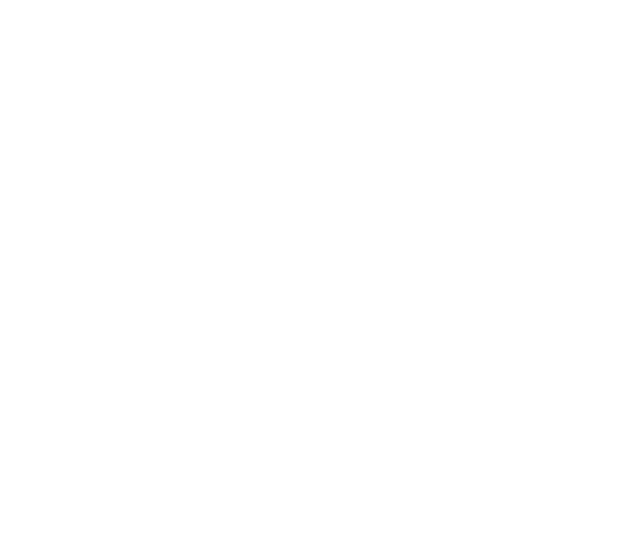
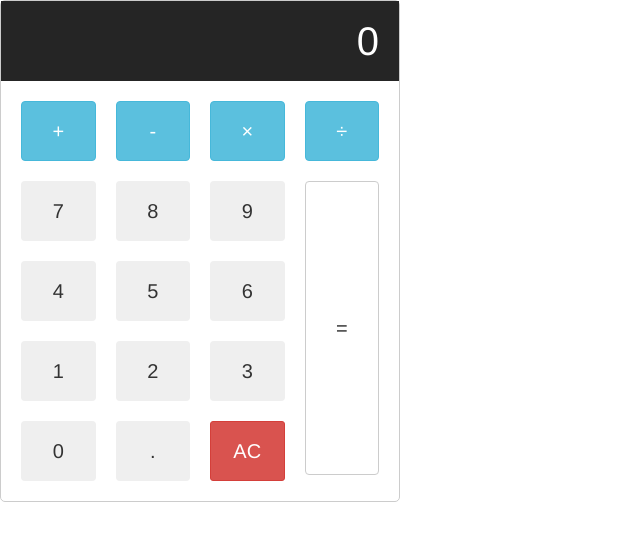
Before and after one commit to acebeR/angular13, an Angular app in the folder calculadora/: page / in a window 1280 px wide. Shown: the top 540 px of the page, without its empty margins (0-640 px from the left). Built offline with nearby package versions, Linux system fonts and the light colour scheme.

Commit message:
logica e HTML funcional

```diff
--- a/calculadora/src/app/app.module.ts
+++ b/calculadora/src/app/app.module.ts
@@ -4,7 +4,6 @@ import { BrowserModule } from '@angular/platform-browser';
 import { AppRoutingModule } from './app-routing.module';
 import { AppComponent } from './app.component';
 import { CalculadoraModule } from './calculadora';
-import { CalculadoraService } from './calculadora/services/calculadora.service';
 
 @NgModule({
   declarations: [
@@ -14,7 +13,6 @@ import { CalculadoraService } from './calculadora/services/calculadora.service';
     BrowserModule,
     AppRoutingModule,
     CalculadoraModule,
-    CalculadoraService
   ],
   providers: [],
   bootstrap: [AppComponent]
--- a/calculadora/src/app/calculadora/components/calculadora.component.html
+++ b/calculadora/src/app/calculadora/components/calculadora.component.html
@@ -1,34 +1,34 @@
 <div class="calculator card">
 
-  <input type="text" class="calculator-screen z-depth-1" value="" disabled />
+  <input [value]="display" type="text" class="calculator-screen z-depth-1" value="" disabled />
 
   <div class="calculator-keys">
 
-    <button type="button" class="operator btn btn-info" value="+">+</button>
-    <button type="button" class="operator btn btn-info" value="-">-</button>
-    <button type="button" class="operator btn btn-info" value="*">&times;</button>
-    <button type="button" class="operator btn btn-info" value="/">&divide;</button>
+    <button (click)="definirOperacao('+')" type="button" class="operator btn btn-info" value="+">+</button>
+    <button (click)="definirOperacao('-')" type="button" class="operator btn btn-info" value="-">-</button>
+    <button (click)="definirOperacao('*')" type="button" class="operator btn btn-info" value="*">&times;</button>
+    <button (click)="definirOperacao('/')" type="button" class="operator btn btn-info" value="/">&divide;</button>
 
-    <button type="button" value="7" class="btn btn-light waves-effect">7</button>
-    <button type="button" value="8" class="btn btn-light waves-effect">8</button>
-    <button type="button" value="9" class="btn btn-light waves-effect">9</button>
+    <button (click)="adicionarNumero('7')" type="button" value="7" class="btn btn-light waves-effect">7</button>
+    <button (click)="adicionarNumero('8')" type="button" value="8" class="btn btn-light waves-effect">8</button>
+    <button (click)="adicionarNumero('9')" type="button" value="9" class="btn btn-light waves-effect">9</button>
 
 
-    <button type="button" value="4" class="btn btn-light waves-effect">4</button>
-    <button type="button" value="5" class="btn btn-light waves-effect">5</button>
-    <button type="button" value="6" class="btn btn-light waves-effect">6</button>
+    <button (click)="adicionarNumero('4')" type="button" value="4" class="btn btn-light waves-effect">4</button>
+    <button (click)="adicionarNumero('5')" type="button" value="5" class="btn btn-light waves-effect">5</button>
+    <button (click)="adicionarNumero('6')" type="button" value="6" class="btn btn-light waves-effect">6</button>
 
 
-    <button type="button" value="1" class="btn btn-light waves-effect">1</button>
-    <button type="button" value="2" class="btn btn-light waves-effect">2</button>
-    <button type="button" value="3" class="btn btn-light waves-effect">3</button>
+    <button (click)="adicionarNumero('1')" type="button" value="1" class="btn btn-light waves-effect">1</button>
+    <button (click)="adicionarNumero('2')" type="button" value="2" class="btn btn-light waves-effect">2</button>
+    <button (click)="adicionarNumero('3')" type="button" value="3" class="btn btn-light waves-effect">3</button>
 
 
-    <button type="button" value="0" class="btn btn-light waves-effect">0</button>
-    <button type="button" class="decimal function btn btn-secondary" value=".">.</button>
-    <button type="button" class="all-clear function btn btn-danger btn-sm" value="all-clear">AC</button>
+    <button (click)="adicionarNumero('0')" type="button" value="0" class="btn btn-light waves-effect">0</button>
+    <button (click)="adicionarNumero('.')" type="button" class="decimal function btn btn-secondary" value=".">.</button>
+    <button (click)="limpar()"type="button" class="all-clear function btn btn-danger btn-sm" value="all-clear">AC</button>
 
-    <button type="button" class="equal-sign operator btn btn-default" value="=">=</button>
+    <button (click)="calcular()" type="button" class="equal-sign operator btn btn-default" value="=">=</button>
 
   </div>
 </div>
--- a/calculadora/src/app/calculadora/components/calculadora.component.ts
+++ b/calculadora/src/app/calculadora/components/calculadora.component.ts
@@ -64,7 +64,7 @@ export class CalculadoraComponent implements OnInit{
     }
   }
 
-  calcular(operacao: string): void {
+  calcular(): void {
     if(this.numero2 === '0'){
       return;
     }
```
